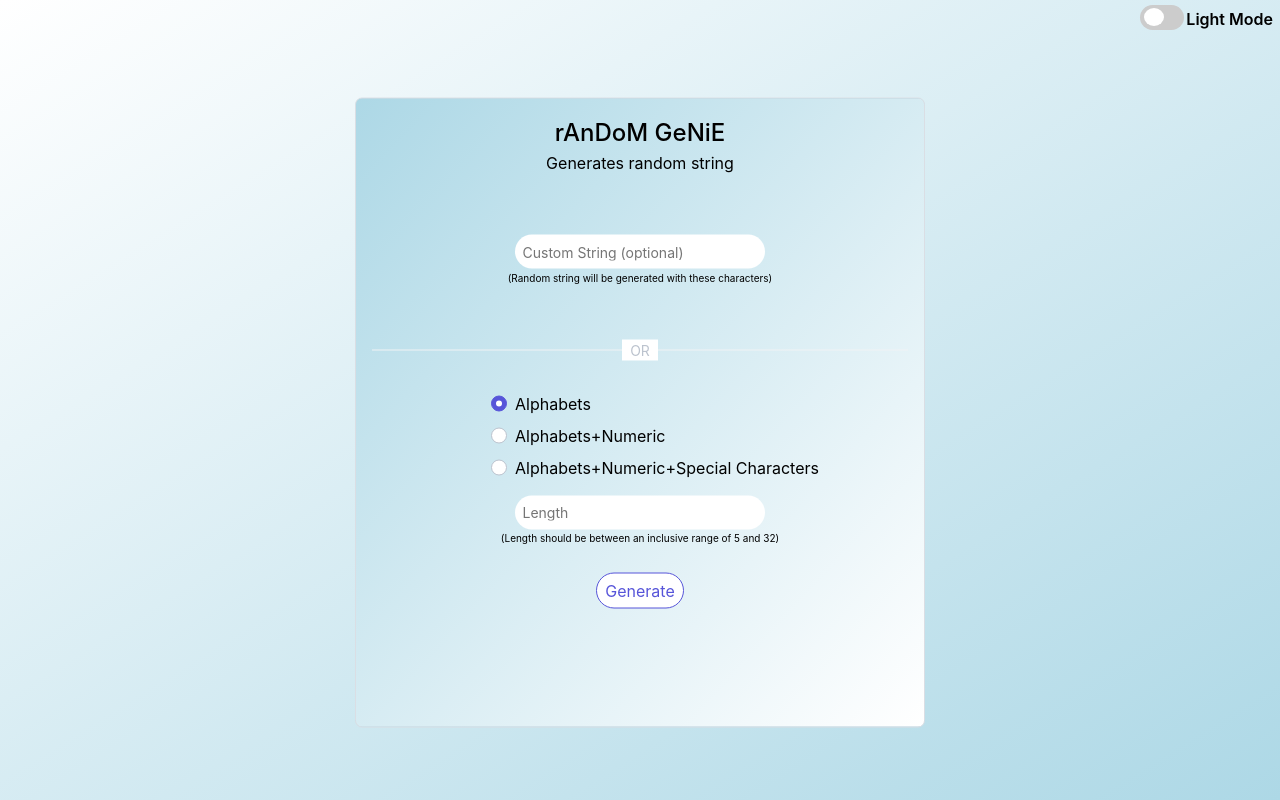
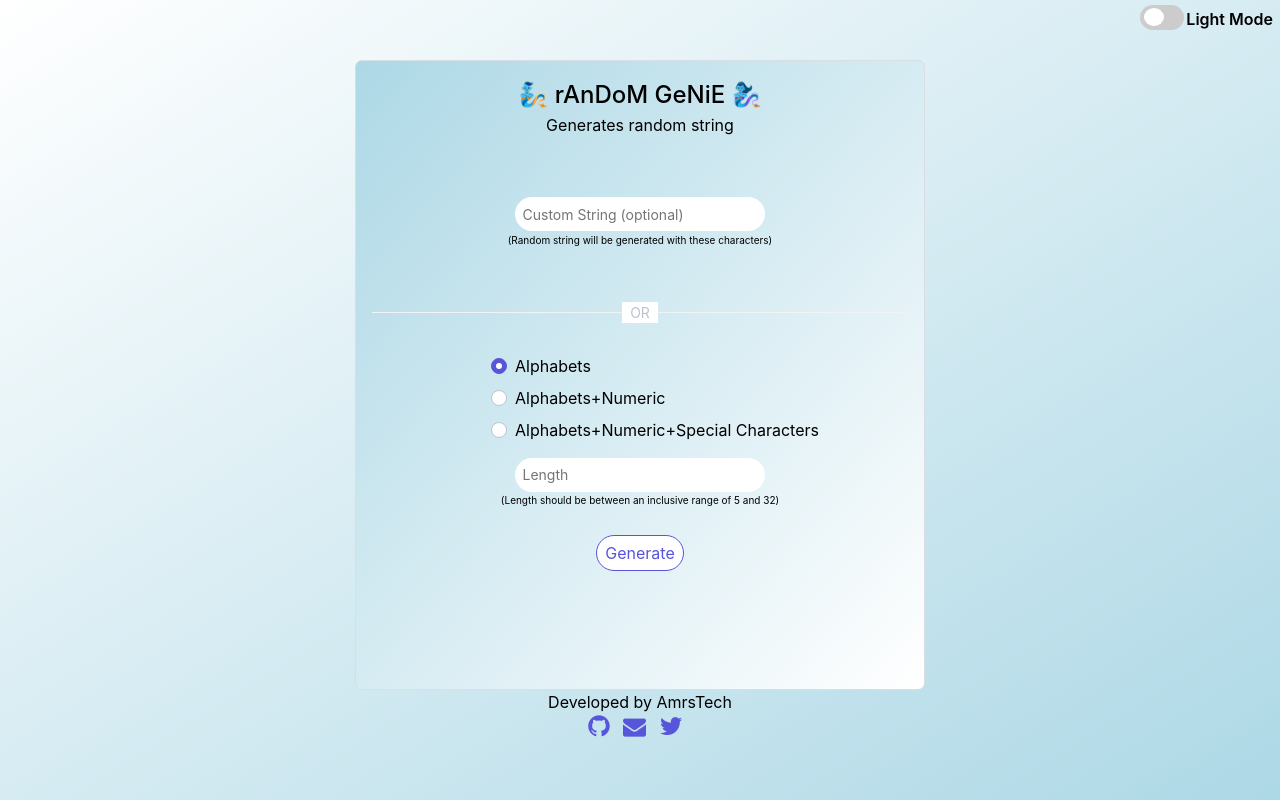
Before and after one commit to amrs-tech/random-genie, a Flask app: page / in a window 1280 px wide. Run offline with Flask 3, Linux system fonts and the light colour scheme.

Commit message:
updated index with genie & social handl

```diff
--- a/templates/index.html
+++ b/templates/index.html
@@ -5,6 +5,7 @@
     <title>rAnDoM GeNiE</title>
     <link rel="stylesheet" href="https://cdnjs.cloudflare.com/ajax/libs/spectre.css/0.5.9/spectre.min.css" integrity="sha512-9RIcp1f4CE6dEuYX9085tXaEbYd1ap04d2Av1ub/dwuT33WbfbHStDdQ+shKrp5wzZzleh5DOg+7ABSnaQP/nQ==" crossorigin="anonymous" referrerpolicy="no-referrer" />
     <link rel="stylesheet" href="https://cdnjs.cloudflare.com/ajax/libs/spectre.css/0.5.9/spectre-icons.min.css" integrity="sha512-p/19UB+ls7zsYqyFt0S+qh0P05ThDxzQSwtY4Jo01M4OG1ZkiEMHE942OZ4wh86sT5BIrFNhY3aLsQ5pTqVIzg==" crossorigin="anonymous" referrerpolicy="no-referrer" />
+    <link rel="stylesheet" href="https://cdnjs.cloudflare.com/ajax/libs/font-awesome/4.7.0/css/font-awesome.min.css">
     <link rel="stylesheet" href="{{url_for('static', filename='css/custom1.css')}}" />
     <style type="text/css">
       body {
@@ -145,6 +146,9 @@
         float: right;
         font-weight: 610;
       }
+      .footer {
+        text-align: center;
+      }
     </style>
   </head>
   <body>
@@ -164,7 +168,9 @@
       <div class="decoy">
         <div id="main-card" class="card">
           <div class="card-header">
-            <div class="card-title h4">rAnDoM GeNiE</div>
+            <div class="card-title h4">
+              🧞 rAnDoM GeNiE 🧞‍♀️
+            </div>
             <div class="card-subtitle text-darkgrey">Generates random string</div>
             <br>
           </div>
@@ -201,6 +207,19 @@
               <p id="out-text">{{output}}</p> &nbsp;&nbsp;<span class="btn" id="cpy-btn" onclick="cpyText();"><i class="icon icon-copy"></i>&nbsp;&nbsp;COPY</span>
             </div>
           </div>
+        </div>
+        <div class="footer">
+          <p>Developed by AmrsTech<br>
+            <a target="_blank" href="https://github.com/amrs-tech/">
+              <i class="fa fa-github" style="font-size:25px"></i>
+            </a>&nbsp;
+            <a target="_blank" href="mailto:amrs.tech@gmail.com">
+              <i class="fa fa-envelope" style="font-size:23px"></i>
+            </a>&nbsp;
+            <a target="_blank" href="https://twitter.com/amrstech/">
+              <i class="fa fa-twitter" style="font-size:25px"></i>
+            </a>&nbsp;
+          </p>
         </div>
       </div>
     </div>
```
